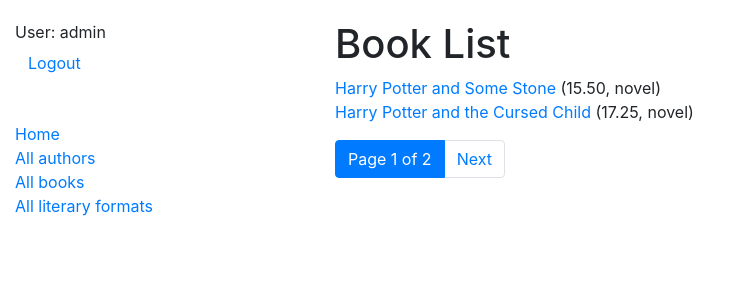
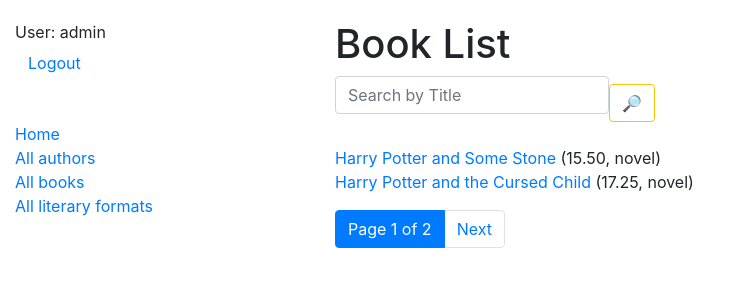
Before and after one commit to GavrilenkoVladimir/Django-lessons, a Django app: page /catalog/books/ in a window 1280 px wide. Shown: the top 300 px of the page, without its empty margins (0-741 px from the left). Run offline with Django 5.2, Linux system fonts and the light colour scheme; a user stored in the database is signed in; data comes from the database, SQL or seed files in the repository; both versions use the stored data as it was after the commit; some libraries are stand-ins or nearby versions.

Commit message:
Learned some about searhc

```diff
--- a/catalog/forms.py
+++ b/catalog/forms.py
@@ -20,3 +20,12 @@ class BookForm(forms.ModelForm):
     class Meta:
         model = Book
         fields = "__all__"
+
+
+class BookSearchForm(forms.Form):
+    title = forms.CharField(
+        max_length=255,
+        required=False,
+        label="",
+        widget=forms.TextInput(attrs={"placeholder": "Search by Title"}),
+    )
--- a/catalog/views.py
+++ b/catalog/views.py
@@ -1,12 +1,13 @@
 from django.contrib.auth import user_login_failed
 from django.contrib.auth.decorators import login_required
 from django.contrib.auth.mixins import LoginRequiredMixin
+from django.db.models import Q
 from django.http import HttpRequest, HttpResponse
 from django.shortcuts import render
 from django.urls import reverse_lazy
 from django.views import generic
 
-from .forms import AuthorCreationForm, BookForm
+from .forms import AuthorCreationForm, BookForm, BookSearchForm
 from .models import Book, Author, LiteraryFormat
 
 @login_required
@@ -57,6 +58,27 @@ class BookListView(LoginRequiredMixin, generic.ListView):
     queryset = Book.objects.select_related("format")
     paginate_by = 2
 
+    def get_context_data(self, *, object_list=None, **kwargs):
+        context = super(BookListView, self).get_context_data(**kwargs)
+        title = self.request.GET.get("title", "")
+        context["title"] = title
+        context["search_form"] = BookSearchForm(
+            initial={"title": title}
+        )
+        return context
+
+    def get_queryset(self):
+        # title = self.request.GET.get("title")
+        # if title:
+        #     return self.queryset.filter(title__icontains=title)
+        # return self.queryset
+        form = BookSearchForm(self.request.GET)
+        if form.is_valid():
+            return self.queryset.filter(
+                title__icontains=form.cleaned_data["title"]
+            )
+        return self.queryset
+
 
 class BookDetailView(LoginRequiredMixin, generic.DetailView):
     model = Book
--- a/templates/catalog/book_list.html
+++ b/templates/catalog/book_list.html
@@ -1,6 +1,11 @@
 {% extends "base.html" %}
+{% load crispy_forms_filters %}
 {% block content %}
   <h1>Book List</h1>
+  <form method="get" action="" class="form-inline">
+  {{ search_form|crispy }}
+    <input type="submit" class="btn btn-outline-warning" value="🔎">
+  </form>
 
   {% if book_list %}
     <ul class="list-unstyled">
--- a/templates/registration/login.html
+++ b/templates/registration/login.html
@@ -9,7 +9,7 @@
   {% csrf_token %}
    {{ form.as_p }}
     <br>
-    <input type="submit" value="Submit">
+    <input type="submit" class="btn btn-outline-primary" value="Submit">
     <input type="hidden" name="next" value="{{ next }}">
   </form>
 {% endblock %}
```
Also changed, not shown: db.sqlite3.
